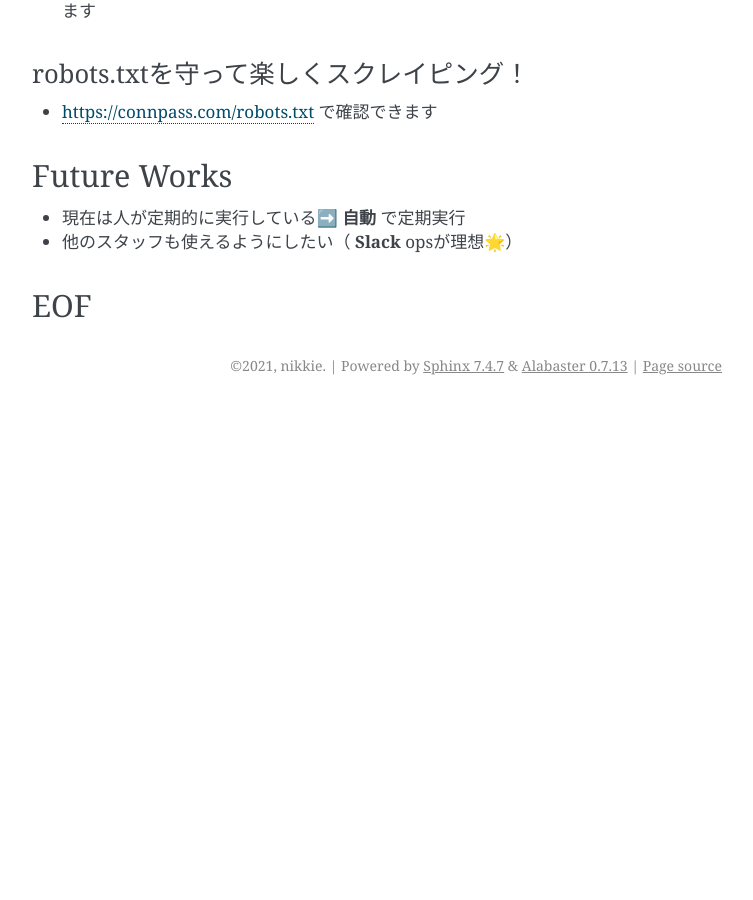
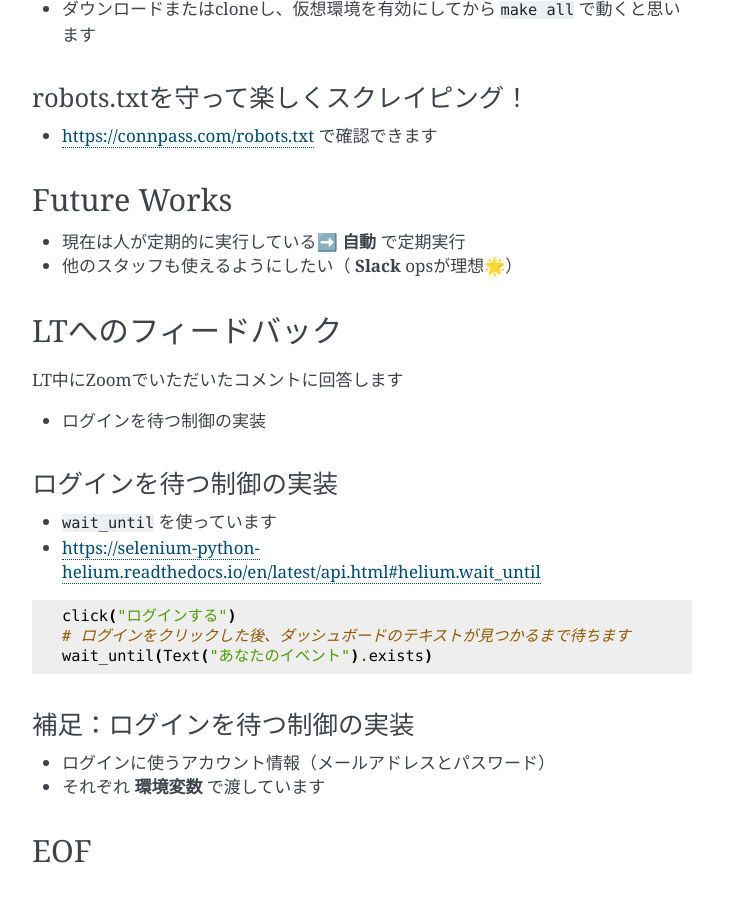
Before and after one commit to ftnext/2021_slides, a Sphinx documentation site: the page built from source/pycharity_Sep_lt/automate_connpass_with_helium.rst, in a window 1280 px wide and 900 px high, scrolled down 8646 px. Shown: the whole window, without its empty margins (388-1141 px from the left). Built offline with Sphinx 7.4.7, drawn with Linux system fonts in a browser that asks for light colours; nearby versions of some CDN libraries; comment, search, counter and statistics services are not loaded; before the commit the page ends 9051 px from its top, so only the background shows below that; some of the changed text lies outside the part shown.

Commit message:
[feat] Respond to feedback in Sep. pycharity LT

```diff
--- a/source/pycharity_Sep_lt/automate_connpass_with_helium.rst
+++ b/source/pycharity_Sep_lt/automate_connpass_with_helium.rst
@@ -233,6 +233,7 @@ Appendix
 * Heliumチートシート
 * PyCon JP 2021スタッフが開催したイベントの集計
 * Future Works
+* LTへのフィードバック
 
 :raw-html:`<i class="fab fa-github"></i>` `connpass-ops-playbook <https://github.com/ftnext/connpass-ops-playbook>`_
 ====================================================================================================================================================================================
@@ -304,5 +305,30 @@ Future Works
 * 現在は人が定期的に実行している➡️ **自動** で定期実行
 * 他のスタッフも使えるようにしたい（ **Slack** opsが理想🌟）
 
+LTへのフィードバック
+============================================================
+
+LT中にZoomでいただいたコメントに回答します
+
+* ログインを待つ制御の実装
+
+ログインを待つ制御の実装
+------------------------------------------------
+
+* ``wait_until`` を使っています
+* https://selenium-python-helium.readthedocs.io/en/latest/api.html#helium.wait_until
+
+.. code-block:: python
+
+    click("ログインする")
+    # ログインをクリックした後、ダッシュボードのテキストが見つかるまで待ちます
+    wait_until(Text("あなたのイベント").exists)
+
+補足：ログインを待つ制御の実装
+------------------------------------------------
+
+* ログインに使うアカウント情報（メールアドレスとパスワード）
+* それぞれ **環境変数** で渡しています
+
 EOF
 ============================================================
```
